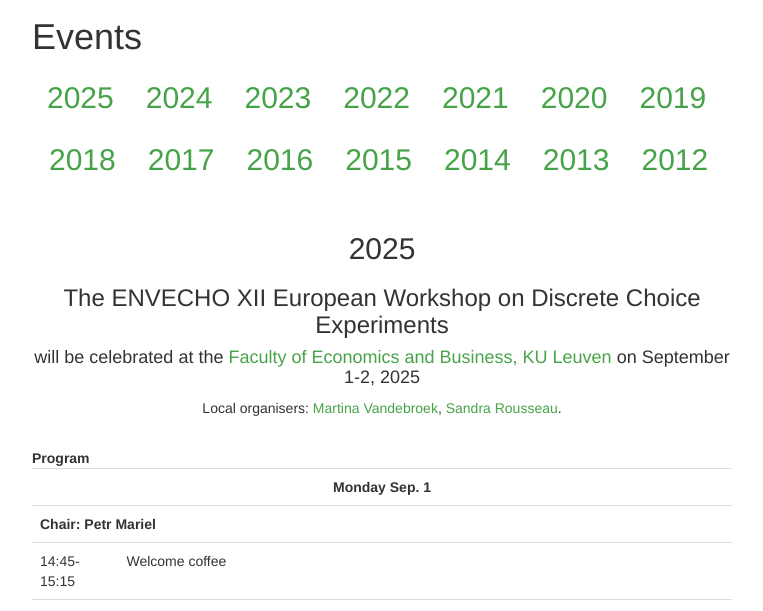
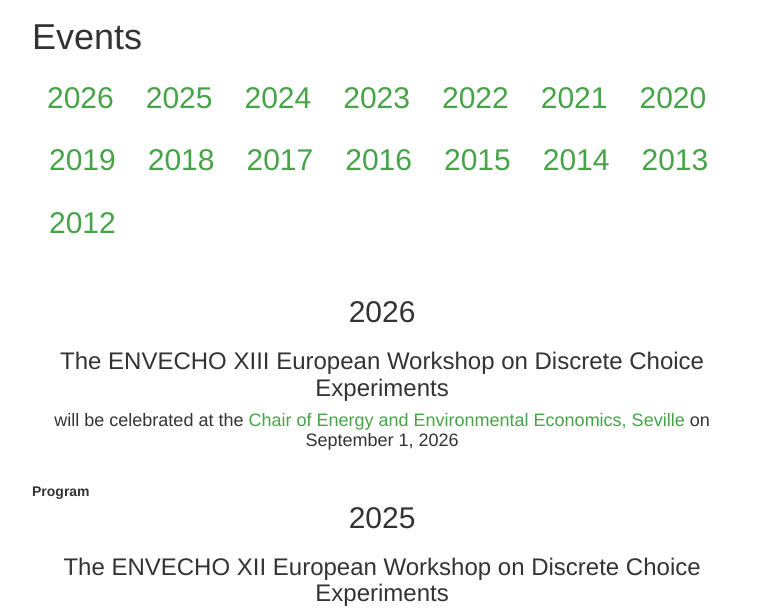
Before and after one commit to discretechoice/envecho.com, a plain HTML site: page events.html in a window 1280 px wide. Shown: the part 149-760 px from the top of the page, without its empty margins (258-1021 px from the left). Drawn offline with nearby package versions, Linux system fonts and the light colour scheme.

Commit message:
events.html

```diff
--- a/events.html
+++ b/events.html
@@ -43,6 +43,7 @@
         <div id="year-menu" class="center center-text">
             <nav>
                 <ul class="nav nav-pills big-pills">
+                  <li role="presentation"><a href="#2026">2026</a></li>
                   <li role="presentation"><a href="#2025">2025</a></li>
                   <li role="presentation"><a href="#2024">2024</a></li>
                   <li role="presentation"><a href="#2023">2023</a></li>
@@ -62,6 +63,22 @@
         </div>
         <br><br>
         <div id="events-per-year">
+          <div>
+            <a name="2026"></a>
+            <h2 class="center">2026</h2>
+            <div class="event-list">
+                <div class="event">
+                    <div class="event-meta">
+                      <div class="center-text">
+                        <h3>The ENVECHO XIII European Workshop on Discrete Choice Experiments</h3>
+                          <h4>will be celebrated at the <a href="https://catedra.us.es/eemedioambiente/">Chair of Energy and Environmental Economics, Seville</a> on September 1, 2026</h4>
+                      </div>
+                      <br>
+                      <b>Program</b>
+                    </div>
+                </div>
+            </div>
+          </div>
           <div>
             <a name="2025"></a>
             <h2 class="center">2025</h2>
```
